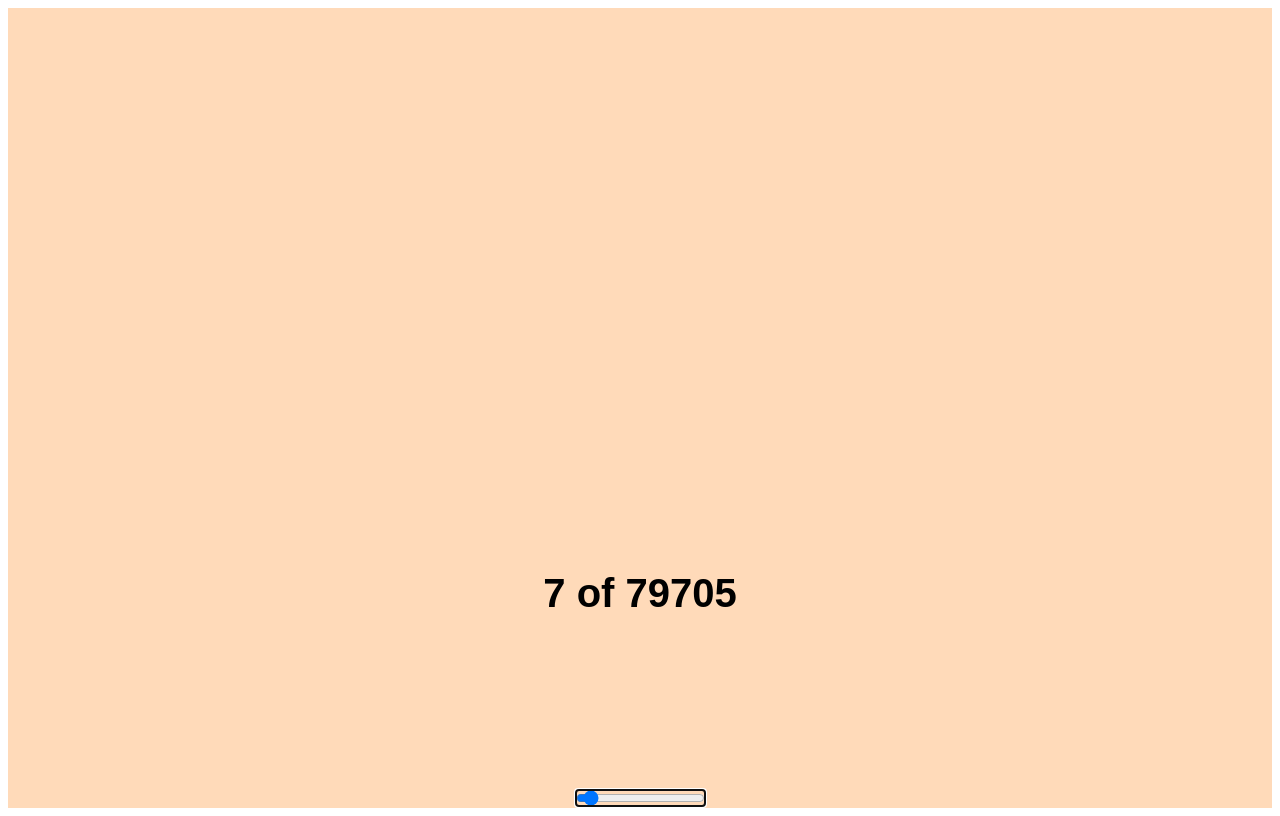
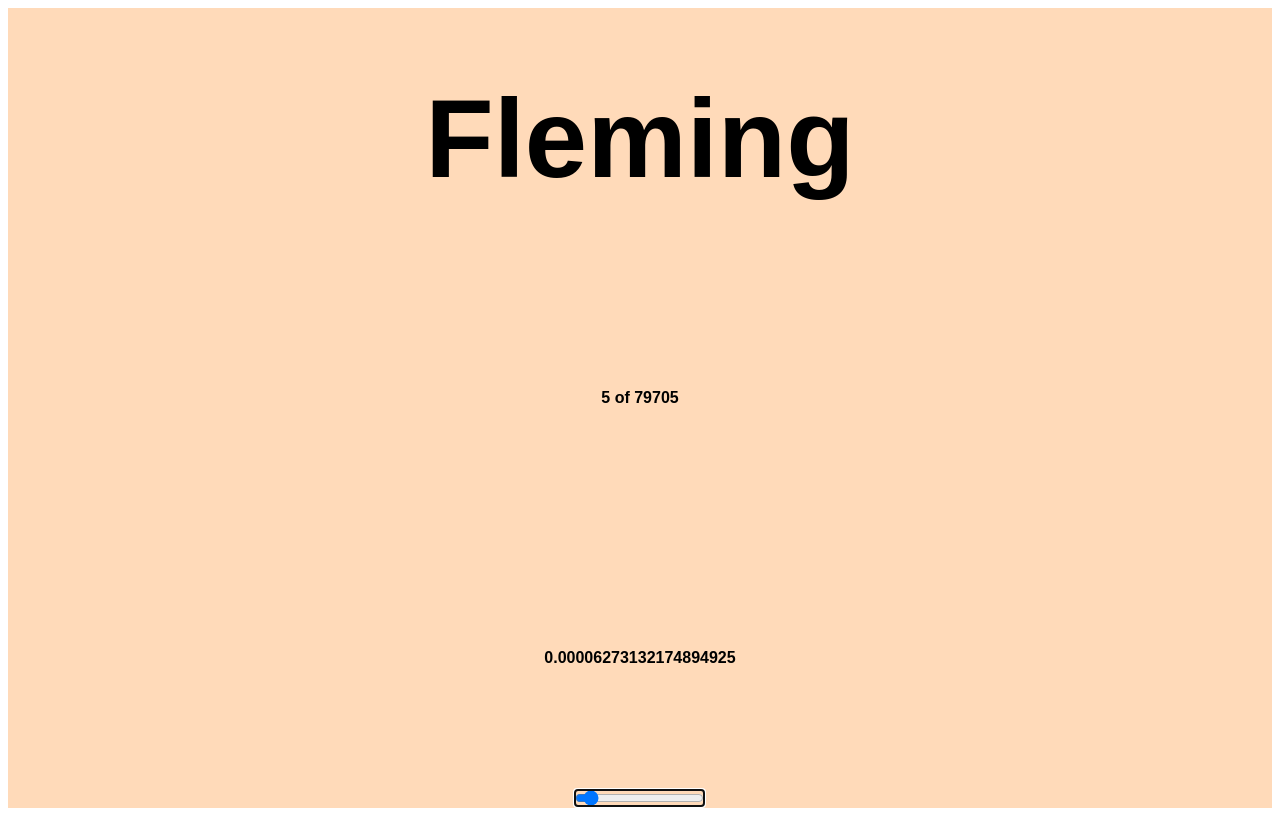
Before and after one commit to skypotatoes/fastreader, a React (Create React App) app: page / in a window 1280 px wide. Built offline with nearby package versions, Linux system fonts and the light colour scheme.

Commit message:
adds Progress component
Progress component tracks number of tokens read out of total, and also displays as a percentage

```diff
--- a/src/Progress.js
+++ b/src/Progress.js
@@ -0,0 +1,12 @@
+import React from "react";
+
+function Progress(props){
+//display current word out of total words
+const {wordIndex, words} =props
+return (<>
+    <div className="tokenTracker">{wordIndex+1} of {words.length+1}</div>
+    <div className="percentageComplete">{(wordIndex+1)/(words.length+1)}</div>
+    </>);
+}
+
+export default Progress;
--- a/src/Typewriter.js
+++ b/src/Typewriter.js
@@ -1,12 +1,12 @@
-import React, { useRef, useState, useEffect } from "react";
-
+import React, { useState, useEffect } from "react";
+import Progress from "./Progress"
 //function to listen for delete or backspace key press. if pressed, the word index updates to current index -1
 
 
 
 
 function Typewriter(props) {
-  const { text, speed, ref } = props;
+  const { text, speed } = props;
   //use state to store the current word index and the displayed text
 
 
@@ -46,7 +46,7 @@
   }, [wordIndex, text, speed]);
 
   //return the displayed text in a div element
-  return <><div className="bam">{displayedText}</div><div className="stats">{wordIndex+1} of {words.length+1}</div> </>;
+  return <><div className="bam">{displayedText}</div> <Progress wordIndex={wordIndex} words={words}/> </>;
 }
 
 export default Typewriter;
```
